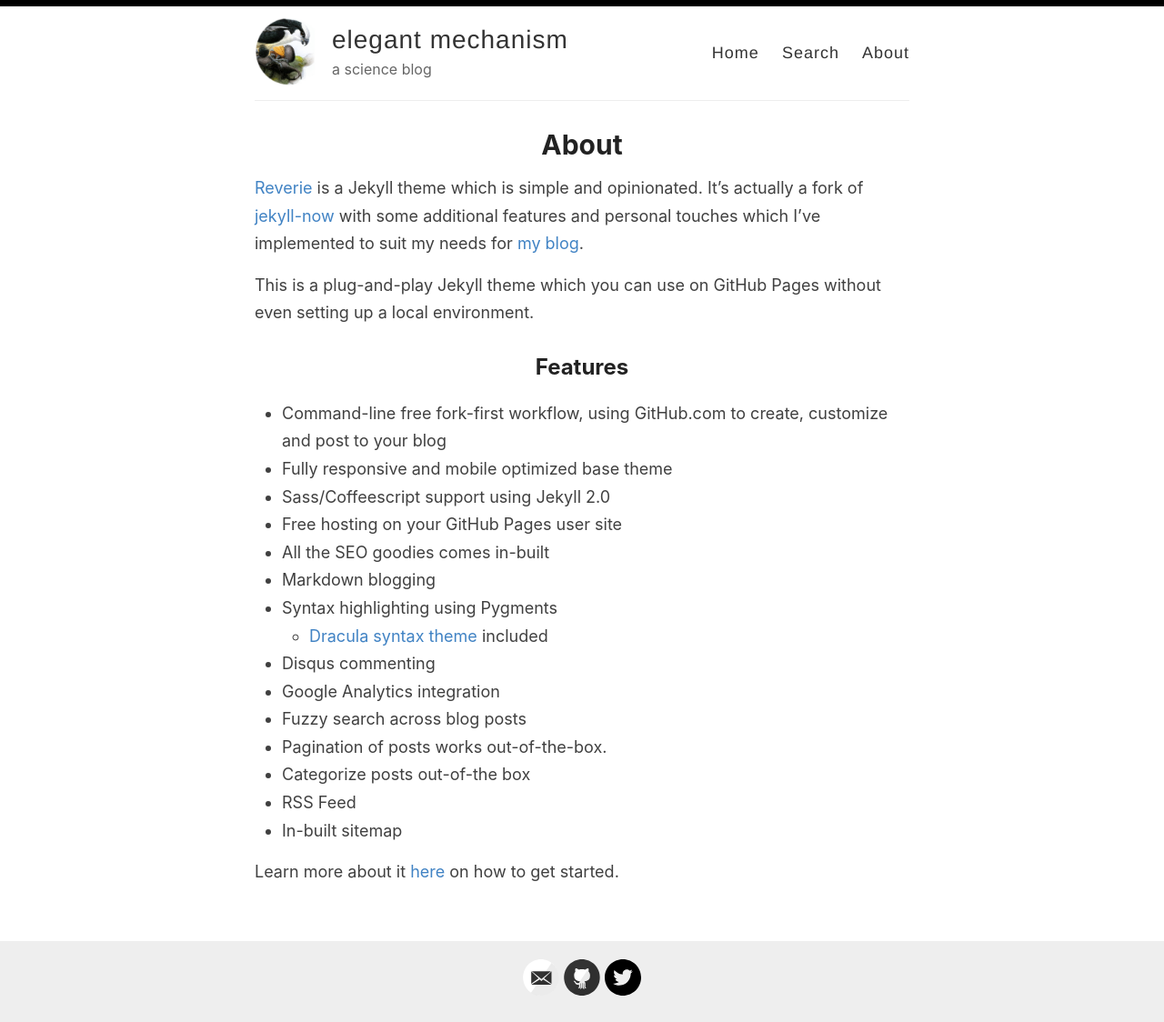
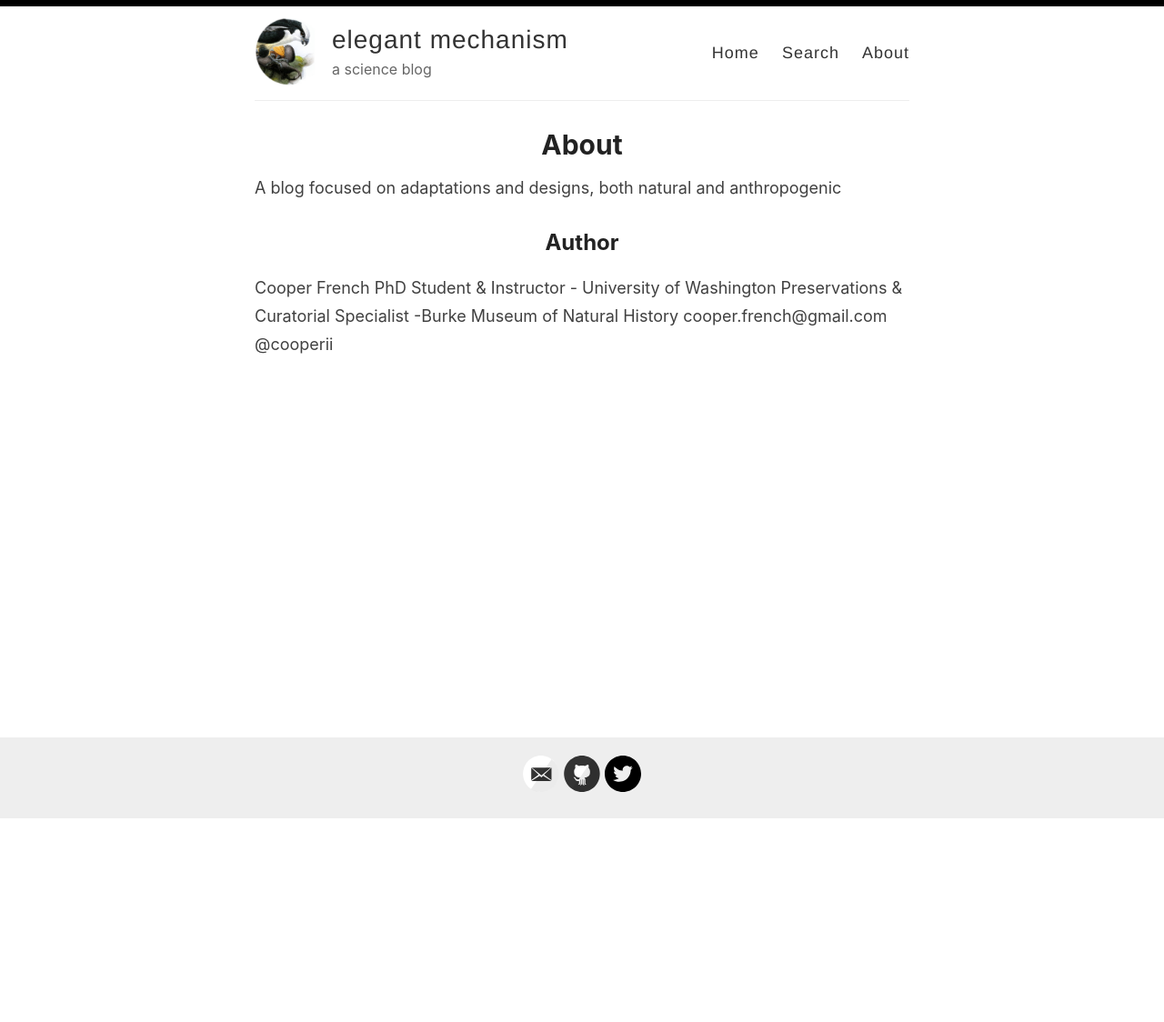
Before and after one commit to cooperii/cooperii.github.io, a Jekyll site: the page built from _pages/about.md, in a window 1280 px wide. Shown: the whole page at 91% size. Built offline with Jekyll 4.4.1, drawn with Linux system fonts in a browser that asks for light colours; after the commit the page ends 901 px from its top, so only the background shows below that.

Commit message:
changed to reflect personal info

```diff
--- a/_pages/about.md
+++ b/_pages/about.md
@@ -4,26 +4,12 @@ title: About
 permalink: /about/
 ---
 
-[Reverie](https://github.com/amitmerchant1990/reverie) is a Jekyll theme which is simple and opinionated. It's actually a fork of [jekyll-now](https://github.com/barryclark/jekyll-now) with some additional features and personal touches which I've implemented to suit my needs for [my blog](https://www.amitmerchant.com).
+A blog focused on adaptations and designs, both natural and anthropogenic
 
-This is a plug-and-play Jekyll theme which you can use on GitHub Pages without even setting up a local environment.
+## Author
 
-## Features
-
-- Command-line free fork-first workflow, using GitHub.com to create, customize and post to your blog
-- Fully responsive and mobile optimized base theme
-- Sass/Coffeescript support using Jekyll 2.0
-- Free hosting on your GitHub Pages user site
-- All the SEO goodies comes in-built
-- Markdown blogging
-- Syntax highlighting using Pygments
-    - [Dracula syntax theme](https://draculatheme.com/) included
-- Disqus commenting
-- Google Analytics integration
-- Fuzzy search across blog posts
-- Pagination of posts works out-of-the-box.
-- Categorize posts out-of-the box
-- RSS Feed
-- In-built sitemap
-
-Learn more about it [here](https://github.com/amitmerchant1990/reverie) on how to get started.
+Cooper French
+PhD Student & Instructor - University of Washington
+Preservations & Curatorial Specialist -Burke Museum of Natural History
+cooper.french@gmail.com
+@cooperii
```
